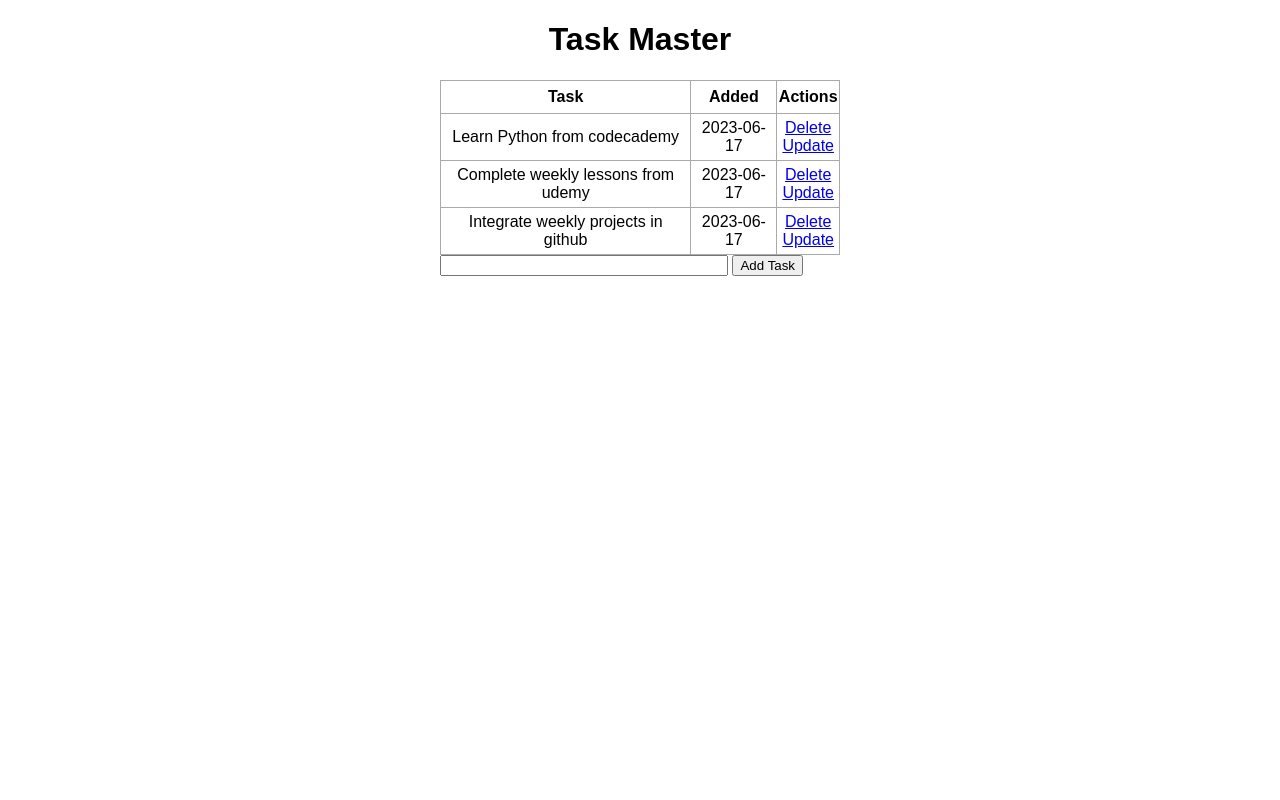
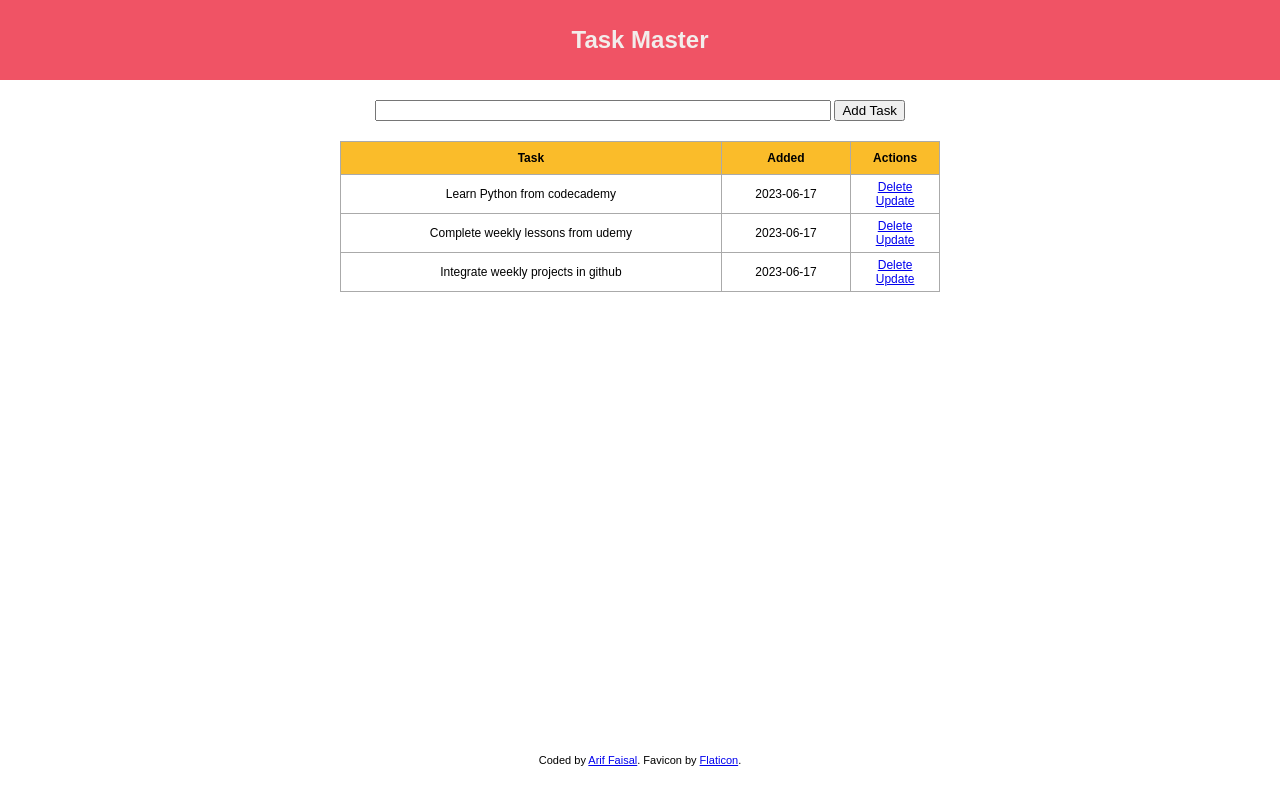
Before and after one commit to arifaisal123/taskmaster, a Flask app: page / in a window 1280 px wide. Run offline with Flask 3, Linux system fonts and the light colour scheme.

Commit message:
Changes styles

```diff
--- a/static/css/main.css
+++ b/static/css/main.css
@@ -1,12 +1,40 @@
 body, html {
     margin: 0;
+    border: 0;
+    padding: 0;
     font-family: sans-serif;
-    background-color: white;
+    font-size: 12px;
+}
+
+header {
+    background-color: #F05365;
+    color: #F2EDEB;
+    min-height: 10vh;
+    display: flex;
+    align-items: center;
+    justify-content: center;
+}
+
+header h1 {
+    margin: 0;
+}
+
+.main-container {
+    display: flex;
+    justify-content: flex-start;
+    align-items: center;
+    flex-direction: column;
+    min-height: 80vh;
 }
 
 .content {
     margin: 0 auto;
-    width: 400px;
+    width: 600px;
+    text-align: center;
+}
+
+form {
+    margin: 20px;
 }
 
 table, td, th {
@@ -20,6 +48,7 @@ table {
 
 th {
     height: 30px;
+    background-color: #FABC2A;
 }
 
 td {
@@ -27,14 +56,19 @@ td {
     padding: 5px;
 }
 
-.form {
-    margin-top: 20px;
-}
-
 #content {
-    width: 70%;
+    width: 80%;
 }
 
 h1 {
     text-align: center;
 }
+
+footer {
+    display: flex;
+    justify-content: center;
+    align-items: center;
+    flex-direction: column;
+    min-height: 10vh;
+    font-size: 11px;
+}
--- a/templates/index.html
+++ b/templates/index.html
@@ -1,14 +1,17 @@
 {% extends "layout.html" %}
 
 {% block head %}
-<title>Task Master</title>
+Home
 {% endblock %}
 
 {% block body %}
 <div class="content">
-    <h1>Task Master</h1>
+    <form actions="/" method="POST">
+        <input id="content" name="content" type="text">
+        <input type="submit" value="Add Task">
+    </form>
     {% if tasks|length < 1 %}
-    <h4>There are no tasks. Create one below!</h4>
+    <h4>There are no tasks yet. Create one!</h4>
     {% else %}
     <table>
         <tr>
@@ -29,9 +32,5 @@
         {% endfor %}
     </table>
     {% endif %}
-    <form actions="/" method="POST">
-        <input id="content" name="content" type="text">
-        <input type="submit" value="Add Task">
-    </form>
 </div>
 {% endblock %}
--- a/templates/layout.html
+++ b/templates/layout.html
@@ -5,9 +5,23 @@
         <meta content="initial-scale=1.0, width=device-width" name="viewport">
         <meta content="ie=edge" http-equiv="X-UA-Compatible">
         <link href="{{ url_for('static', filename='css/main.css') }}" rel="stylesheet">
-        {% block head %}{% endblock %}
+        <link rel="icon" href="{{ url_for('static', filename='images/favicon.png') }}"/>
+        <title>Task Master | {% block head %}{% endblock %}</title>
     </head>
     <body>
-        {% block body %}{% endblock %}
+        <header>
+            <h1>Task Master</h1>
+        </header>
+        <div class="main-container">
+            <main>
+                {% block body %}{% endblock %}
+            </main>
+        </div>
+        <footer>
+            <p>
+                Coded by <a href="https://arifaisal123.github.io">Arif Faisal</a>.
+                Favicon by <a href="https://www.flaticon.com/free-icon/planning_7792148?term=task+manager&page=1&position=10&origin=search&related_id=7792148" target="_blank">Flaticon</a>.
+            </p>
+        </footer>
     </body>
 </html>
--- a/templates/update.html
+++ b/templates/update.html
@@ -1,12 +1,13 @@
 {% extends "layout.html" %}
 
 {% block head %}
-<title>Task Master</title>
+Update
 {% endblock %}
 
 {% block body %}
 <div class="content">
     <h1>Update Task</h1>
+    {% if tasks|length >= 1 %}
     <table>
         <tr>
             <th>Task</th>
@@ -24,6 +25,7 @@
                 </td>
             </tr>
         {% endfor %}
+    {% endif %}
     </table>
     <form actions="/update/{{task.id}}" method="POST">
         <input id="content" name="content" type="text" value="{{task.content}}">
```
Also changed, not shown: instance/test.db, static/images/favicon.png (added).
